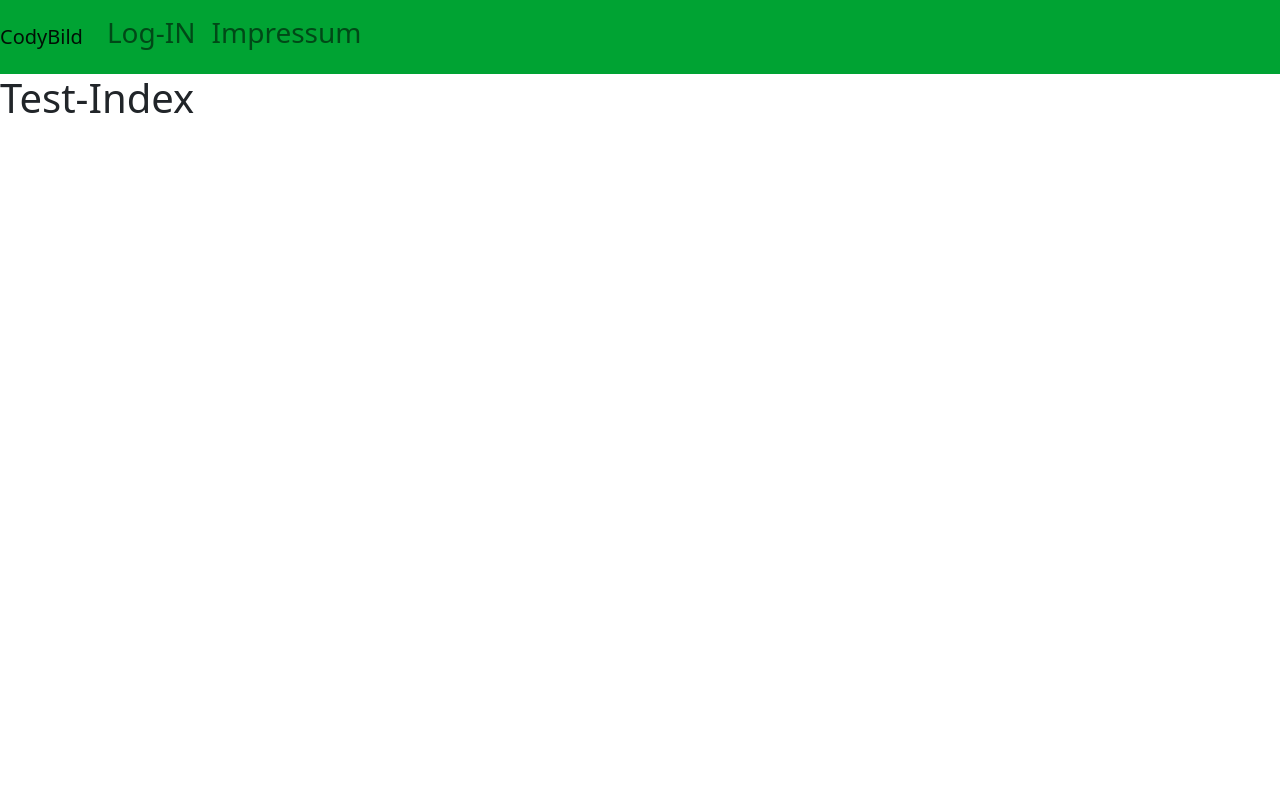
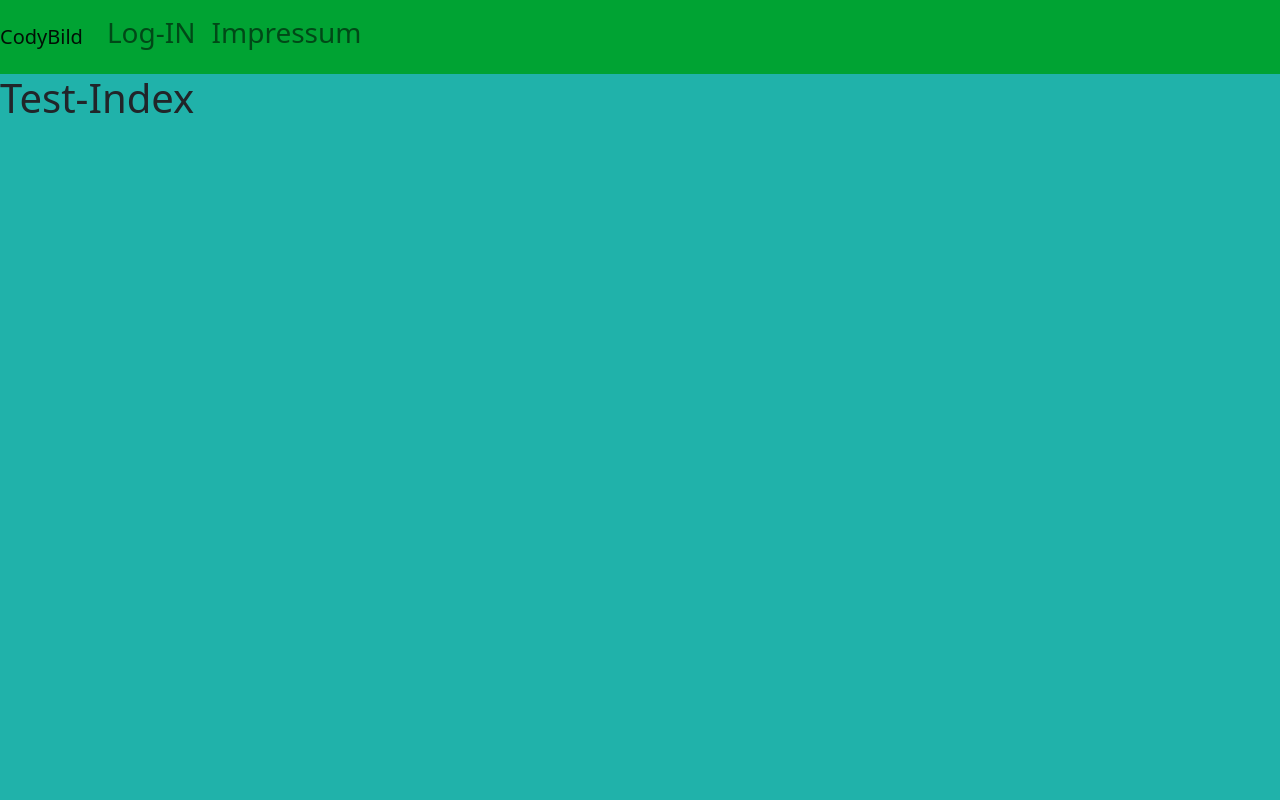
Before and after one commit to H4ppyH4ckin9/CodyKoalaProject, a PHP site: page / in a window 1280 px wide. Run offline with PHP 8.4, Linux system fonts and the light colour scheme.

Commit message:
update index.php
background color

```diff
--- a/index.php
+++ b/index.php
@@ -7,6 +7,13 @@
 			<link href="https://cdn.jsdelivr.net/npm/bootstrap@5.1.3/dist/css/bootstrap.min.css" rel="stylesheet" integrity="sha384-1BmE4kWBq78iYhFldvKuhfTAU6auU8tT94WrHftjDbrCEXSU1oBoqyl2QvZ6jIW3" crossorigin="anonymous">
 			<!--<link rel="stylesheet" href="styling/style.css" />!-->
 			<meta name="viewport" content="width=device-width, initial-scale=1.0">
+			<style>
+				body{
+					background-color:lightseagreen;
+				}
+
+			</style>
+
 	</head>
 <body>
 	<?php include 'navbar.php';?>
```
